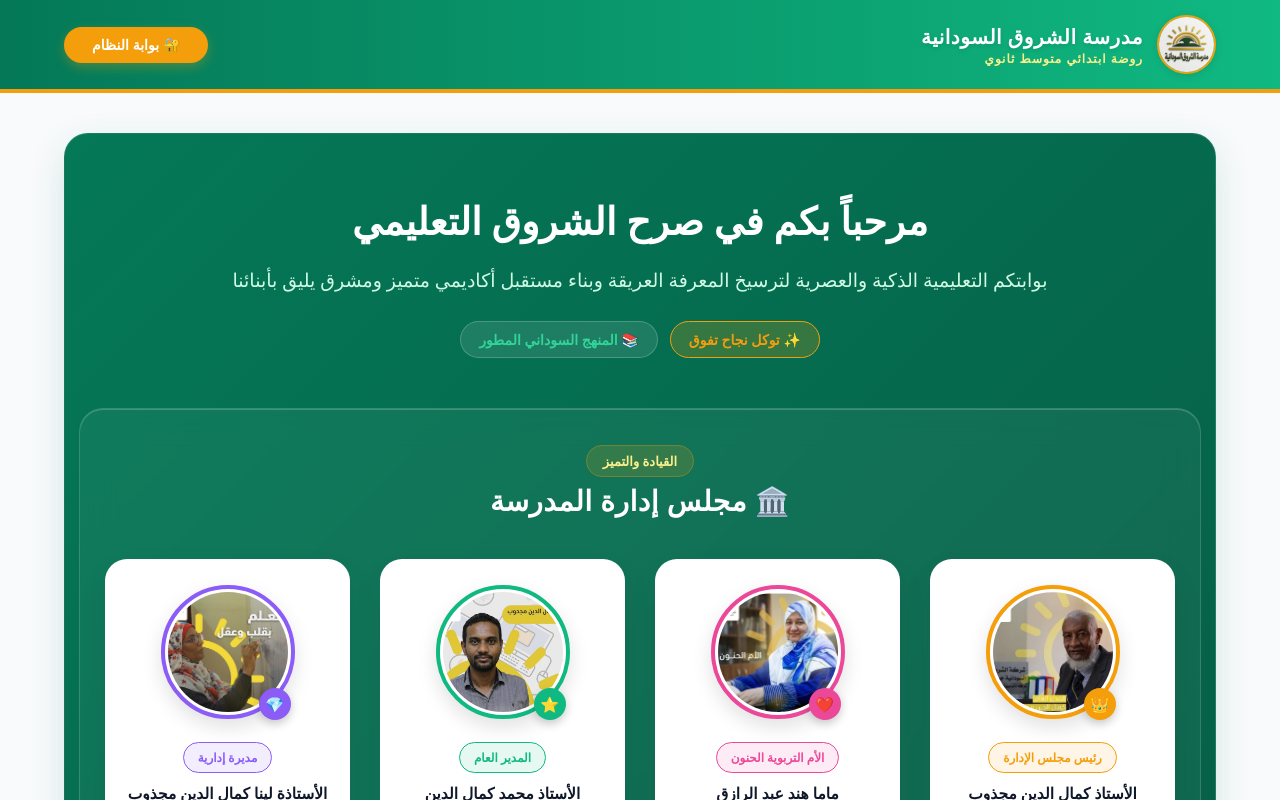
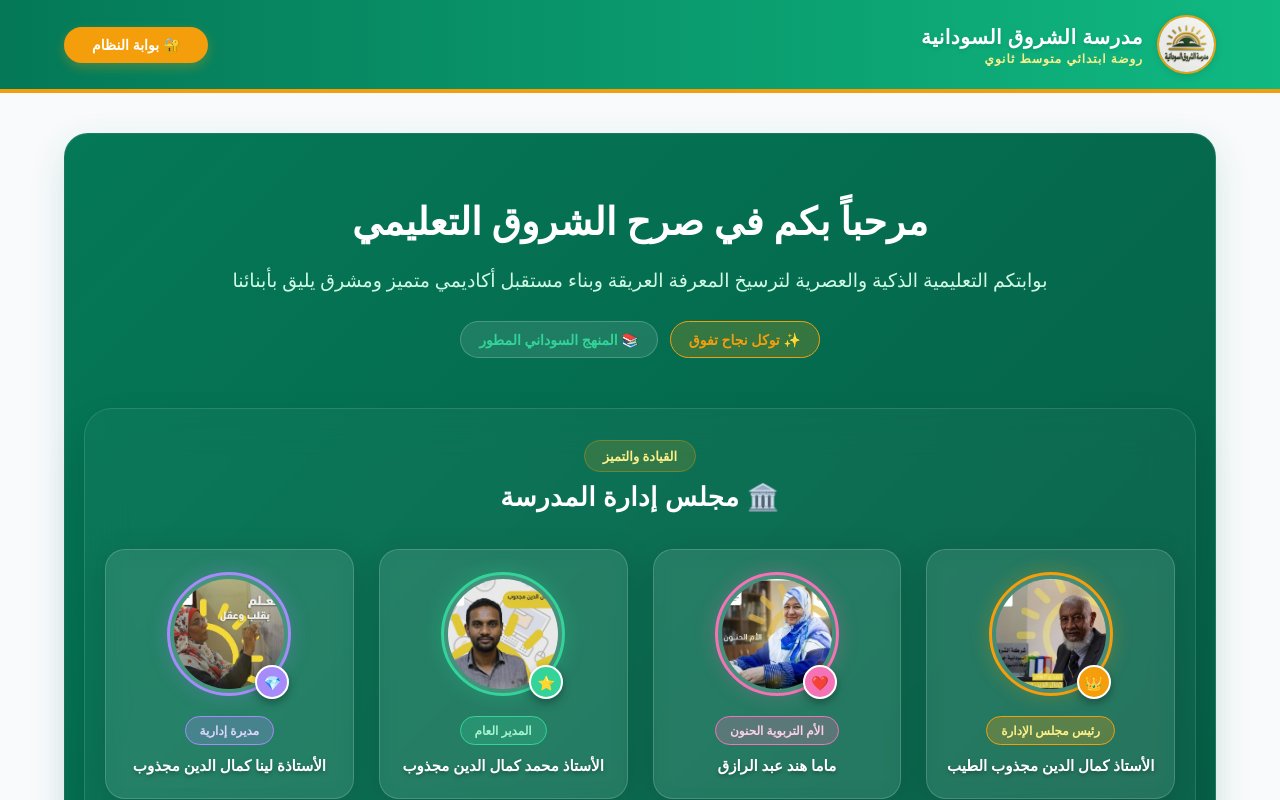
Before and after one commit to osman55-design/alshoruk-school, a React (Vite) app: page / in a window 1280 px wide. Shown: the top 800 px of the page. Built offline with nearby package versions, Linux system fonts and the light colour scheme.

Commit message:
Refactor card styles and update layout

```diff
--- a/src/App.jsx
+++ b/src/App.jsx
@@ -151,53 +151,53 @@ export default function App() {
                 </div>
               </div>
 
-              {/* 🌟 قسم مجلس الإدارة العصرى والأنيق 🌟 */}
-              <div style={{ width: '100%', background: 'rgba(255, 255, 255, 0.05)', backdropFilter: 'blur(16px)', padding: '40px 25px', borderRadius: '24px', border: '1px solid rgba(255,255,255,0.15)', boxShadow: 'inset 0 1px 0 rgba(255, 255, 255, 0.2)' }}>
+              {/* 🌟 قسم مجلس الإدارة العصرى والأنيق (بدون المربع الأبيض) 🌟 */}
+              <div style={{ width: '100%', background: 'rgba(255, 255, 255, 0.03)', backdropFilter: 'blur(20px)', padding: '35px 20px', borderRadius: '28px', border: '1px solid rgba(255,255,255,0.12)', boxShadow: '0 20px 40px rgba(0,0,0,0.12)' }}>
 
-                <div style={{ textAlign: 'center', marginBottom: '40px' }}>
-                  <span style={{ backgroundColor: 'rgba(245, 158, 11, 0.15)', color: '#fef08a', padding: '6px 16px', borderRadius: '20px', fontSize: '13px', fontWeight: 'bold', border: '1px solid rgba(245, 158, 11, 0.3)' }}>القيادة والتميز</span>
-                  <h3 style={{ margin: '10px 0 0 0', color: '#ffffff', fontSize: '28px', fontWeight: '900', letterSpacing: '0.5px' }}>🏛️ مجلس إدارة المدرسة</h3>
+                <div style={{ textAlign: 'center', marginBottom: '35px' }}>
+                  <span style={{ backgroundColor: 'rgba(245, 158, 11, 0.15)', color: '#fef08a', padding: '6px 18px', borderRadius: '20px', fontSize: '13px', fontWeight: 'bold', border: '1px solid rgba(245, 158, 11, 0.3)' }}>القيادة والتميز</span>
+                  <h3 style={{ margin: '12px 0 0 0', color: '#ffffff', fontSize: '26px', fontWeight: '900', letterSpacing: '0.5px' }}>🏛️ مجلس إدارة المدرسة</h3>
                 </div>
 
-                <div style={{ display: 'grid', gridTemplateColumns: 'repeat(auto-fit, minmax(230px, 1fr))', gap: '30px', width: '100%', direction: 'rtl' }}>
+                <div style={{ display: 'grid', gridTemplateColumns: 'repeat(auto-fit, minmax(220px, 1fr))', gap: '25px', width: '100%', direction: 'rtl' }}>
 
                   {/* بطاقة 1: رئيس مجلس الإدارة */}
-                  <div style={modernCardStyle}>
+                  <div style={glassCardStyle}>
                     <div style={imageContainerStyle}>
                       <img src="manager1.png" alt="المدير العام" onError={(e) => { e.target.src = "https://placehold.co/200"; }} style={avatarStyle('#f59e0b')} />
                       <div style={badgeIconStyle('#f59e0b')}>👑</div>
                     </div>
-                    <span style={roleBadgeStyle('#f59e0b', 'rgba(245, 158, 11, 0.1)')}>رئيس مجلس الإدارة</span>
+                    <span style={roleBadgeStyle('#fef08a', 'rgba(245, 158, 11, 0.25)', '#f59e0b')}>رئيس مجلس الإدارة</span>
                     <h4 style={nameTitleStyle}>الأستاذ كمال الدين مجذوب الطيب</h4>
                   </div>
 
                   {/* بطاقة 2: الأم التربوية */}
-                  <div style={modernCardStyle}>
+                  <div style={glassCardStyle}>
                     <div style={imageContainerStyle}>
-                      <img src="mother.png" alt="الأم التربوية" onError={(e) => { e.target.src = "https://placehold.co/200"; }} style={avatarStyle('#ec4899')} />
-                      <div style={badgeIconStyle('#ec4899')}>❤️</div>
+                      <img src="mother.png" alt="الأم التربوية" onError={(e) => { e.target.src = "https://placehold.co/200"; }} style={avatarStyle('#f472b6')} />
+                      <div style={badgeIconStyle('#f472b6')}>❤️</div>
                     </div>
-                    <span style={roleBadgeStyle('#ec4899', 'rgba(236, 72, 153, 0.1)')}>الأم التربوية الحنون</span>
+                    <span style={roleBadgeStyle('#fbcfe8', 'rgba(244, 114, 182, 0.25)', '#f472b6')}>الأم التربوية الحنون</span>
                     <h4 style={nameTitleStyle}>ماما هند عبد الرازق</h4>
                   </div>
 
                   {/* بطاقة 3: المدير العام */}
-                  <div style={modernCardStyle}>
+                  <div style={glassCardStyle}>
                     <div style={imageContainerStyle}>
-                      <img src="admin_manager.png" alt="المدير العام" onError={(e) => { e.target.src = "https://placehold.co/200"; }} style={avatarStyle('#10b981')} />
-                      <div style={badgeIconStyle('#10b981')}>⭐</div>
+                      <img src="admin_manager.png" alt="المدير العام" onError={(e) => { e.target.src = "https://placehold.co/200"; }} style={avatarStyle('#34d399')} />
+                      <div style={badgeIconStyle('#34d399')}>⭐</div>
                     </div>
-                    <span style={roleBadgeStyle('#10b981', 'rgba(16, 185, 129, 0.1)')}>المدير العام</span>
+                    <span style={roleBadgeStyle('#a7f3d0', 'rgba(52, 211, 153, 0.25)', '#34d399')}>المدير العام</span>
                     <h4 style={nameTitleStyle}>الأستاذ محمد كمال الدين مجذوب</h4>
                   </div>
 
                   {/* بطاقة 4: المديرة الإدارية */}
-                  <div style={modernCardStyle}>
+                  <div style={glassCardStyle}>
                     <div style={imageContainerStyle}>
-                      <img src="admin_manager2.png" alt="مديرة إدارية" onError={(e) => { e.target.src = "https://placehold.co/200"; }} style={avatarStyle('#8b5cf6')} />
-                      <div style={badgeIconStyle('#8b5cf6')}>💎</div>
+                      <img src="admin_manager2.png" alt="مديرة إدارية" onError={(e) => { e.target.src = "https://placehold.co/200"; }} style={avatarStyle('#a78bfa')} />
+                      <div style={badgeIconStyle('#a78bfa')}>💎</div>
                     </div>
-                    <span style={roleBadgeStyle('#8b5cf6', 'rgba(139, 92, 246, 0.1)')}>مديرة إدارية</span>
+                    <span style={roleBadgeStyle('#ddd6fe', 'rgba(167, 139, 250, 0.25)', '#a78bfa')}>مديرة إدارية</span>
                     <h4 style={nameTitleStyle}>الأستاذة لينا كمال الدين مجذوب</h4>
                   </div>
 
@@ -276,70 +276,72 @@ export default function App() {
 }
 
 // ----------------------------------------------------
-// 🎨 الأنماط الحديثة لبطاقات الإدارة (Modern Styles)
+// 🎨 الأنماط الزجاجية العصرية (Glassmorphism Styles)
 // ----------------------------------------------------
 
-const modernCardStyle = {
-  background: '#ffffff',
-  borderRadius: '22px',
-  padding: '25px 20px',
+const glassCardStyle = {
+  background: 'rgba(255, 255, 255, 0.08)',
+  backdropFilter: 'blur(12px)',
+  borderRadius: '20px',
+  padding: '22px 15px',
   textAlign: 'center',
-  border: '1px solid rgba(255, 255, 255, 0.8)',
-  boxShadow: '0 15px 30px rgba(0, 0, 0, 0.08)',
+  border: '1px solid rgba(255, 255, 255, 0.18)',
+  boxShadow: '0 8px 32px 0 rgba(0, 0, 0, 0.15)',
   display: 'flex',
   flexDirection: 'column',
-  alignItems: 'center',
-  transition: 'transform 0.3s ease, box-shadow 0.3s ease'
+  alignItems: 'center'
 };
 
 const imageContainerStyle = {
   position: 'relative',
-  marginBottom: '18px',
+  marginBottom: '15px',
   display: 'inline-block'
 };
 
 const avatarStyle = (borderColor) => ({
-  width: '120px',
-  height: '120px',
+  width: '110px',
+  height: '110px',
   borderRadius: '50%',
   objectFit: 'cover',
-  border: `4px solid ${borderColor}`,
-  padding: '3px',
-  backgroundColor: '#ffffff',
-  boxShadow: `0 8px 20px rgba(0, 0, 0, 0.12)`
+  border: `3px solid ${borderColor}`,
+  padding: '4px',
+  backgroundColor: 'rgba(255, 255, 255, 0.15)',
+  boxShadow: `0 0 20px ${borderColor}40`
 });
 
 const badgeIconStyle = (color) => ({
   position: 'absolute',
-  bottom: '4px',
-  right: '4px',
+  bottom: '2px',
+  right: '2px',
   backgroundColor: color,
   color: '#ffffff',
-  width: '32px',
-  height: '32px',
+  width: '30px',
+  height: '30px',
   borderRadius: '50%',
   display: 'flex',
   alignItems: 'center',
   justifyContent: 'center',
-  fontSize: '15px',
-  boxShadow: '0 4px 10px rgba(0,0,0,0.2)'
+  fontSize: '14px',
+  boxShadow: '0 4px 10px rgba(0,0,0,0.3)',
+  border: '2px solid #ffffff'
 });
 
-const roleBadgeStyle = (color, bgColor) => ({
+const roleBadgeStyle = (textColor, bgColor, borderColor) => ({
   backgroundColor: bgColor,
-  color: color,
-  padding: '6px 14px',
+  color: textColor,
+  padding: '5px 14px',
   borderRadius: '20px',
   fontSize: '12px',
-  fontWeight: '800',
+  fontWeight: 'bold',
   marginBottom: '10px',
-  border: `1px solid ${color}`
+  border: `1px solid ${borderColor}`
 });
 
 const nameTitleStyle = {
   margin: '0',
-  color: '#0f172a',
+  color: '#ffffff',
   fontWeight: '900',
-  fontSize: '15.5px',
-  lineHeight: '1.4'
+  fontSize: '15px',
+  lineHeight: '1.4',
+  textShadow: '0 2px 4px rgba(0,0,0,0.3)'
 };
```
